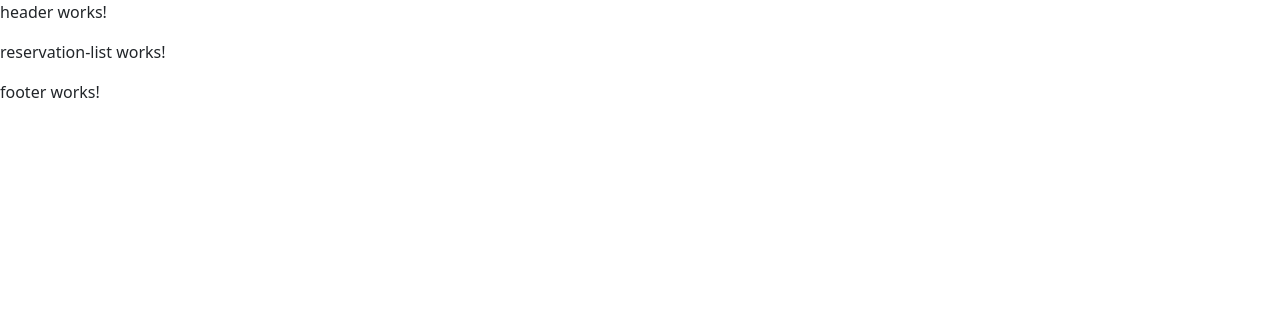
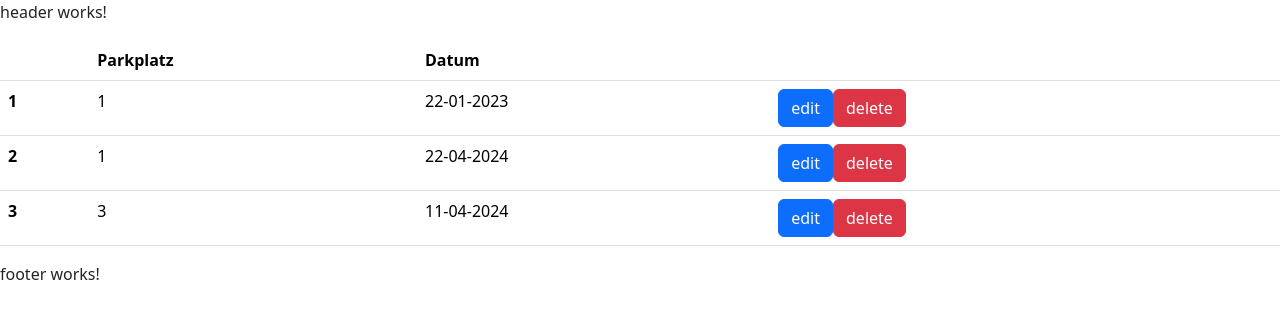
Before and after one commit to adessoSE/Parkleitsystem_Customer_access, an Angular app: page /list in a window 1280 px wide. Shown: the top 318 px of the page. Built offline with nearby package versions, Linux system fonts and the light colour scheme.

Commit message:
add mockdata, routing to new:id

```diff
--- a/src/app/app-routing.module.ts
+++ b/src/app/app-routing.module.ts
@@ -8,6 +8,7 @@ import {ReservationListComponent} from './reservation-list/reservation-list.comp
 const routes: Routes = [
   {path: '', component: HomeComponent},
   {path: 'new', component: ReservationFormComponent},
+  {path: 'new/:id', component: ReservationFormComponent},
   {path: 'list', component: ReservationListComponent}
 ];
 
--- a/src/app/reservation-list/reservation-list.component.html
+++ b/src/app/reservation-list/reservation-list.component.html
@@ -1 +1,25 @@
-<p>reservation-list works!</p>
+<div>
+  <table class="table">
+    <thead>
+    <tr>
+      <th scope="col"></th>
+      <th scope="col">Parkplatz</th>
+      <th scope="col">Datum</th>
+      <th scope="col"></th>
+    </tr>
+    </thead>
+    <tbody>
+      @for (entry of reservationMocks; track entry.id){
+        <tr>
+          <th scope="row">{{$index+1}}</th>
+          <td>{{entry.pid}}</td>
+          <td>{{entry.date}}</td>
+          <td>
+            <button class="btn btn-primary" (click)="onEdit(entry.id)">edit</button>
+            <button class="btn btn-danger" (click)="onDelete(entry.id)">delete</button>
+          </td>
+        </tr>
+      }
+    </tbody>
+  </table>
+</div>
--- a/src/app/reservation-list/reservation-list.component.ts
+++ b/src/app/reservation-list/reservation-list.component.ts
@@ -1,4 +1,7 @@
-import { Component } from '@angular/core';
+import {Component} from '@angular/core';
+import {Reservations} from '../shared/reservations.model';
+import {Reservation} from '../shared/reservation';
+import {Router} from "@angular/router";
 
 @Component({
   selector: 'app-reservation-list',
@@ -6,5 +9,17 @@ import { Component } from '@angular/core';
   styleUrl: './reservation-list.component.css'
 })
 export class ReservationListComponent {
+  reservationMocks: Reservation[] = Reservations;
 
+  constructor(private router: Router) {
+  }
+
+  onEdit(id: string){
+    //navigate to /new:id
+    this.router.navigate(['/new/'+id]);
+  }
+
+  onDelete(id: string){
+   //delete
+  }
 }
--- /dev/null
+++ b/src/app/shared/reservation.ts
@@ -0,0 +1,5 @@
+export interface Reservation{
+  id: string;
+  date: string;
+  pid: number;
+}
--- /dev/null
+++ b/src/app/shared/reservations.model.ts
@@ -0,0 +1,7 @@
+import {Reservation} from './reservation';
+
+export const Reservations: Reservation[] = [
+  {id: '123du4', date: '22-01-2023', pid: 1},
+  {id: '123fi4', date: '22-04-2024', pid: 1},
+  {id: 'mnb123', date: '11-04-2024', pid: 3}
+]
```
